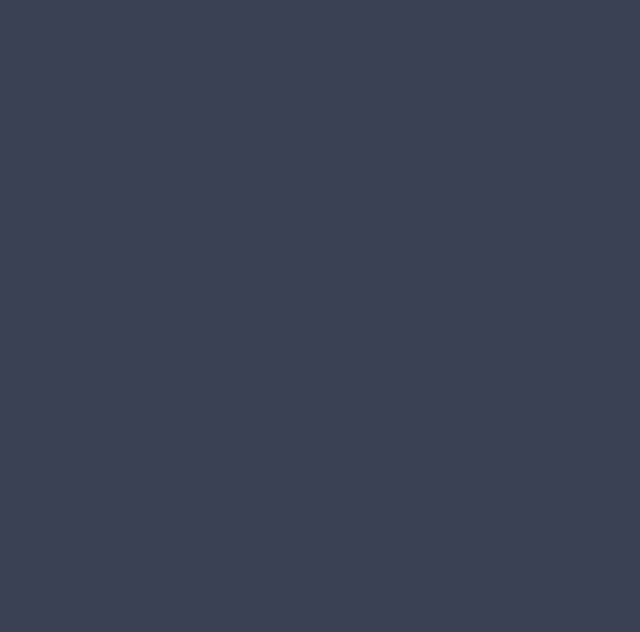
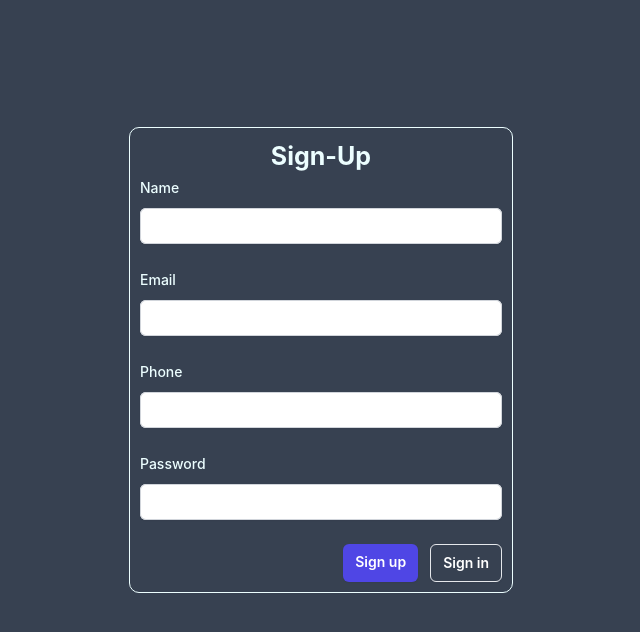
Before and after one commit to pratiksanganii/chat_frontend, a React (Create React App) app: page /signup in a window 1280 px wide. Before the commit this address had no page. Shown: the top 632 px of the page, without its empty margins (319-959 px from the left). Built offline with nearby package versions, Linux system fonts and the light colour scheme.

Commit message:
sign up component added

```diff
--- a/src/App.tsx
+++ b/src/App.tsx
@@ -18,7 +18,7 @@ function App() {
         <Routes>
           <Route path='/' element={<Dashboard />} />
           <Route path='/login' element={<Login />} />
-          <Route path='/sign-up' element={<SignUp />} />
+          <Route path='/signup' element={<SignUp />} />
         </Routes>
       </BrowserRouter>
     </div>
--- a/src/Dashboard.tsx
+++ b/src/Dashboard.tsx
@@ -2,13 +2,17 @@ import React, { useEffect } from 'react';
 import { useNavigate } from 'react-router-dom';
 import Sidebar from './components/Sidebar';
 import ActiveChat from './components/ActiveChat';
+import { useSelector } from 'react-redux';
+import { RootState } from './app/store';
 
 const Dashboard = () => {
+  const user = useSelector((state: RootState) => state.user);
   const navigate = useNavigate();
+
   useEffect(() => {
-    const token = localStorage.getItem('accessToken');
+    const token = user.token;
     if (!token) navigate('/login');
-  }, [navigate]);
+  }, [navigate, user.token]);
   return (
     <div>
       <Sidebar />
--- a/src/app/backend.ts
+++ b/src/app/backend.ts
@@ -1,9 +1,9 @@
 import axios from 'axios';
 import setInterceptor from './interceptor';
-const base = 'http://localhost:4000/';
+const base = 'http://localhost:4000/api/';
 const API = {
-  login: base + 'login',
-  signup: base + 'signup',
+  login: base + 'user/login',
+  signup: base + 'user/signup',
 };
 
 export interface LoginPayload {
--- a/src/app/userSlice.ts
+++ b/src/app/userSlice.ts
@@ -3,7 +3,7 @@ import { LoginPayload, userAPI } from './backend';
 
 const initialState = {
   user: undefined,
-  token: undefined,
+  token: localStorage.getItem('accessToken') ?? undefined,
 };
 
 export const login = createAsyncThunk(
@@ -29,7 +29,10 @@ export const userSlice = createSlice({
     },
   },
   extraReducers(builder) {
-    builder.addCase(login.fulfilled, (state, action) => {});
+    builder.addCase(login.fulfilled, (state, action) => {
+      state.user = action.payload.payload;
+      state.token = action.payload.token;
+    });
     builder.addCase(login.rejected, (state, action) => {});
   },
 });
--- a/src/components/Login.tsx
+++ b/src/components/Login.tsx
@@ -1,16 +1,24 @@
-import React, { useState } from 'react';
-import { useDispatch } from 'react-redux';
+import React, { useEffect, useState } from 'react';
+import { useDispatch, useSelector } from 'react-redux';
 import { login } from '../app/userSlice';
 import { showError } from '../app/errorSlice';
+import { useNavigate } from 'react-router-dom';
+import { RootState } from '../app/store';
 
 const Login = () => {
+  const user = useSelector((state: RootState) => state.user);
   const [phone, setPhone] = useState('');
   const [password, setPassword] = useState('');
   const dispatch: any = useDispatch();
+  const navigate = useNavigate();
   const submit = (e: any) => {
     e.preventDefault();
     dispatch(login({ phone, password }));
   };
+  useEffect(() => {
+    const token = user.token;
+    if (token) navigate('/');
+  }, [navigate, user.token]);
 
   return (
     <div style={{ width: '100vw', height: '90vh', display: 'flex' }}>
@@ -88,7 +96,12 @@ const Login = () => {
             >
               Sign in
             </button>
-            <button className='flex border border-3 justify-center rounded-md px-3 py-1.5 text-sm font-semibold leading-6 text-white shadow-sm hover:bg-indigo-500 focus-visible:outline focus-visible:outline-2 focus-visible:outline-offset-2 focus-visible:outline-indigo-600'>
+            <button
+              onClick={() => {
+                navigate('/signup');
+              }}
+              className='flex border border-3 justify-center rounded-md px-3 py-1.5 text-sm font-semibold leading-6 text-white shadow-sm hover:bg-indigo-500 focus-visible:outline focus-visible:outline-2 focus-visible:outline-offset-2 focus-visible:outline-indigo-600'
+            >
               Sign up
             </button>
           </div>
--- a/src/components/SignUp.tsx
+++ b/src/components/SignUp.tsx
@@ -1,9 +1,151 @@
-import React from 'react'
+import React, { useState } from 'react';
+import { useDispatch } from 'react-redux';
+import { login } from '../app/userSlice';
+import { showError } from '../app/errorSlice';
+import { useNavigate } from 'react-router-dom';
 
 const SignUp = () => {
+  const [phone, setPhone] = useState('');
+  const [name, setName] = useState('');
+  const [email, setEmail] = useState('');
+  const [password, setPassword] = useState('');
+  const dispatch: any = useDispatch();
+  const navigate = useNavigate();
+  const submit = (e: any) => {
+    e.preventDefault();
+    dispatch(login({ phone, password }));
+  };
   return (
-    <div>SignUp</div>
-  )
-}
+    <div style={{ width: '100vw', height: '90vh', display: 'flex' }}>
+      <div
+        className='sm:mx-auto sm:w-full sm:max-w-sm'
+        style={{
+          border: '1px solid',
+          padding: '10px',
+          borderRadius: '10px',
+          margin: 'auto auto',
+        }}
+      >
+        <div
+          style={{ textAlign: 'center', fontWeight: 'bold', fontSize: '25px' }}
+        >
+          <h1>Sign-Up</h1>
+        </div>
+        <form className='space-y-6' onSubmit={submit}>
+          <div>
+            <label
+              htmlFor='name'
+              className='block text-sm font-medium leading-6 text-custom-blue'
+            >
+              Name
+            </label>
+            <div className='mt-2'>
+              <input
+                id='name'
+                name='name'
+                autoComplete='name'
+                required
+                value={name}
+                onChange={(e) => {
+                  setName(e.target.value);
+                }}
+                className='block w-full rounded-md border-0 py-1.5 text-gray-900 shadow-sm ring-1 ring-inset ring-gray-300 placeholder:text-gray-400 focus:ring-2 focus:ring-inset focus:ring-indigo-600 sm:text-sm sm:leading-6 p-2'
+              />
+            </div>
+          </div>
+          <div>
+            <label
+              htmlFor='email'
+              className='block text-sm font-medium leading-6 text-custom-blue'
+            >
+              Email
+            </label>
+            <div className='mt-2'>
+              <input
+                id='email'
+                name='email'
+                autoComplete='email'
+                required
+                value={email}
+                onChange={(e) => {
+                  setEmail(e.target.value);
+                }}
+                className='block w-full rounded-md border-0 py-1.5 text-gray-900 shadow-sm ring-1 ring-inset ring-gray-300 placeholder:text-gray-400 focus:ring-2 focus:ring-inset focus:ring-indigo-600 sm:text-sm sm:leading-6 p-2'
+              />
+            </div>
+          </div>
+          <div>
+            <label
+              htmlFor='phone'
+              className='block text-sm font-medium leading-6 text-custom-blue'
+            >
+              Phone
+            </label>
+            <div className='mt-2'>
+              <input
+                id='phone'
+                name='phone'
+                autoComplete='phone'
+                required
+                value={phone}
+                onChange={(e) => {
+                  if (!isNaN(+e.target.value)) setPhone(e.target.value);
+                  else
+                    dispatch(
+                      showError({
+                        title: 'Invalid phone',
+                        sub_title: 'Phone must be number.',
+                      })
+                    );
+                }}
+                className='block w-full rounded-md border-0 py-1.5 text-gray-900 shadow-sm ring-1 ring-inset ring-gray-300 placeholder:text-gray-400 focus:ring-2 focus:ring-inset focus:ring-indigo-600 sm:text-sm sm:leading-6 p-2'
+              />
+            </div>
+          </div>
 
-export default SignUp
+          <div>
+            <div className='flex items-center justify-between'>
+              <label
+                htmlFor='password'
+                className='block text-sm font-medium leading-6 text-custom-blue'
+              >
+                Password
+              </label>
+            </div>
+            <div className='mt-2'>
+              <input
+                id='password'
+                name='password'
+                type='password'
+                value={password}
+                onChange={(e) => setPassword(e.target.value)}
+                autoComplete='current-password'
+                required
+                className='block w-full rounded-md border-0 py-1.5 text-gray-900 shadow-sm ring-1 ring-inset ring-gray-300 placeholder:text-gray-400 focus:ring-2 focus:ring-inset focus:ring-indigo-600 sm:text-sm sm:leading-6 p-2'
+              />
+            </div>
+          </div>
+
+          <div style={{ display: 'flex', justifyContent: 'flex-end' }}>
+            <button
+              type='submit'
+              className='flex mx-3 justify-center rounded-md bg-indigo-600 px-3 py-1.5 text-sm font-semibold leading-6 text-white shadow-sm hover:bg-indigo-500 focus-visible:outline focus-visible:outline-2 focus-visible:outline-offset-2 focus-visible:outline-indigo-600'
+            >
+              Sign up
+            </button>
+            <button
+              onClick={() => {
+                navigate('/login');
+              }}
+              className='flex border border-3 justify-center rounded-md px-3 py-1.5 text-sm font-semibold leading-6 text-white shadow-sm hover:bg-indigo-500 focus-visible:outline focus-visible:outline-2 focus-visible:outline-offset-2 focus-visible:outline-indigo-600'
+            >
+              Sign in
+            </button>
+          </div>
+        </form>
+      </div>
+    </div>
+  );
+};
+
+export default SignUp;
```
Also changed, not shown: src/app/interceptor.ts (line endings or trailing spaces).
